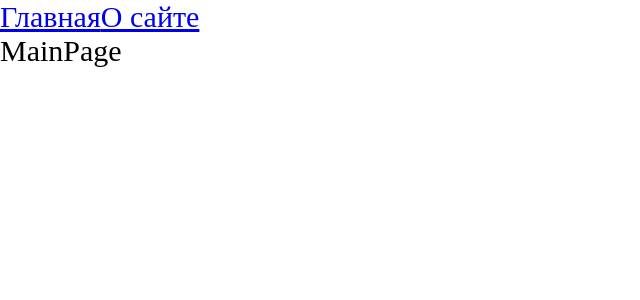
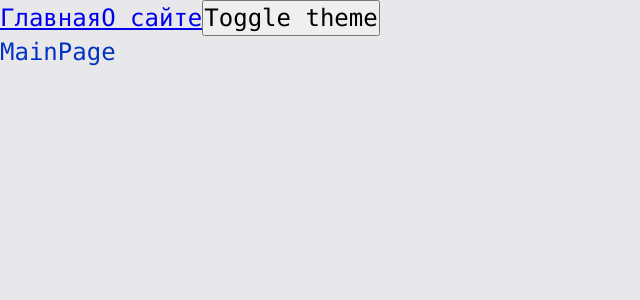
Before and after one commit to variasco/web-blog, a React app: page / in a window 1280 px wide. Shown: the top 300 px of the page, without its empty margins (0-640 px from the left). Built offline with nearby package versions, Linux system fonts and the light colour scheme.

Commit message:
added themes and context to switch them

```diff
--- a/src/App.tsx
+++ b/src/App.tsx
@@ -1,14 +1,18 @@
 import { Suspense } from "react";
 import { Link, Route, Routes } from "react-router-dom";
-import "./global.scss";
 import { AboutPageAsync } from "./pages/AboutPage/AboutPage.async";
 import { MainPageAsync } from "./pages/MainPage/MainPage.async";
+import "./styles/index.scss";
+import { useTheme } from "./theme/useTheme";
 
-export const App = () => {
+const App = () => {
+  const { theme, toggleTheme } = useTheme();
+
   return (
-    <div className="app">
+    <div className={`app ${theme}`}>
       <Link to={"/"}>Главная</Link>
       <Link to={"/about"}>О сайте</Link>
+      <button onClick={toggleTheme}>Toggle theme</button>
       <Suspense fallback={<div>Loading...</div>}>
         <Routes>
           <Route path={"/about"} element={<AboutPageAsync />} />
@@ -18,3 +22,5 @@
     </div>
   );
 };
+
+export default App;
--- a/src/global.scss
+++ /dev/null
@@ -1,9 +0,0 @@
-* {
-  margin: 0;
-  padding: 0;
-  box-sizing: border-box;
-}
-
-.app {
-  font-size: 30px;
-}
--- a/src/index.tsx
+++ b/src/index.tsx
@@ -1,10 +1,13 @@
 import { render } from "react-dom";
 import { BrowserRouter } from "react-router-dom";
-import { App } from "./App";
+import App from "./App";
+import ThemeProvider from "./theme/ThemeProvider";
 
 render(
   <BrowserRouter>
-    <App />
+    <ThemeProvider>
+      <App />
+    </ThemeProvider>
   </BrowserRouter>,
   document.getElementById("root")
 );
--- /dev/null
+++ b/src/styles/index.scss
@@ -0,0 +1,13 @@
+@import "./reset";
+@import "./variables/global";
+@import "./themes/dark";
+@import "./themes/normal";
+
+.app {
+  font: var(--font-l);
+
+  background: var(--bg-color);
+  color: var(--primary-color);
+
+  min-height: 100vh;
+}
--- /dev/null
+++ b/src/styles/reset.scss
@@ -0,0 +1,13 @@
+* {
+  margin: 0;
+  padding: 0;
+  box-sizing: border-box;
+}
+
+input,
+button,
+textarea,
+select {
+  margin: 0;
+  font: inherit;
+}
--- /dev/null
+++ b/src/styles/themes/dark.scss
@@ -0,0 +1,6 @@
+.app.dark {
+  --bg-color: #090949;
+
+  --primary-color: #049604;
+  --secondary-color: #04ff04;
+}
--- /dev/null
+++ b/src/styles/themes/normal.scss
@@ -0,0 +1,6 @@
+.app.light {
+  --bg-color: #e8e8ea;
+
+  --primary-color: #0232c2;
+  --secondary-color: #0449e0;
+}
--- /dev/null
+++ b/src/styles/variables/global.scss
@@ -0,0 +1,11 @@
+:root {
+  --font-family-main: Consolas, "Thimes New Roman", Serif;
+
+  --font-size-m: 16px;
+  --font-line-m: 24px;
+  --font-m: var(--font-size-m) / var(--font-line-m) var(--font-family-main);
+
+  --font-size-l: 24px;
+  --font-line-l: 32px;
+  --font-l: var(--font-size-l) / var(--font-line-l) var(--font-family-main);
+}
--- /dev/null
+++ b/src/theme/ThemeContext.ts
@@ -0,0 +1,15 @@
+import { createContext } from "react";
+
+export enum Theme {
+  LIGHT = "light",
+  DARK = "dark",
+}
+
+export interface ThemeContextProps {
+  theme?: Theme;
+  setTheme?: (theme: Theme) => void;
+}
+
+export const LOCAL_STORAGE_THEME_KEY = "theme";
+
+export const ThemeContext = createContext<ThemeContextProps>({});
--- /dev/null
+++ b/src/theme/ThemeProvider.tsx
@@ -0,0 +1,19 @@
+import { FC, useMemo, useState } from "react";
+import { LOCAL_STORAGE_THEME_KEY, Theme, ThemeContext } from "./ThemeContext";
+
+const defaultTheme =
+  (localStorage.getItem(LOCAL_STORAGE_THEME_KEY) as Theme) || Theme.LIGHT;
+
+const ThemeProvider: FC = ({ children }) => {
+  const [theme, setTheme] = useState<Theme>(defaultTheme);
+
+  const memoizedTheme = useMemo(() => ({ theme, setTheme }), [theme]);
+
+  return (
+    <ThemeContext.Provider value={memoizedTheme}>
+      {children}
+    </ThemeContext.Provider>
+  );
+};
+
+export default ThemeProvider;
--- /dev/null
+++ b/src/theme/useTheme.ts
@@ -0,0 +1,22 @@
+import { useContext } from "react";
+import { LOCAL_STORAGE_THEME_KEY, Theme, ThemeContext } from "./ThemeContext";
+
+export interface useThemeResult {
+  theme: Theme;
+  toggleTheme: () => void;
+}
+
+export function useTheme(): useThemeResult {
+  const { theme, setTheme } = useContext(ThemeContext);
+
+  const toggleTheme = () => {
+    const newTheme = theme === Theme.DARK ? Theme.LIGHT : Theme.DARK;
+    setTheme(newTheme);
+    localStorage.setItem(LOCAL_STORAGE_THEME_KEY, newTheme);
+  };
+
+  return {
+    theme,
+    toggleTheme,
+  };
+}
```
